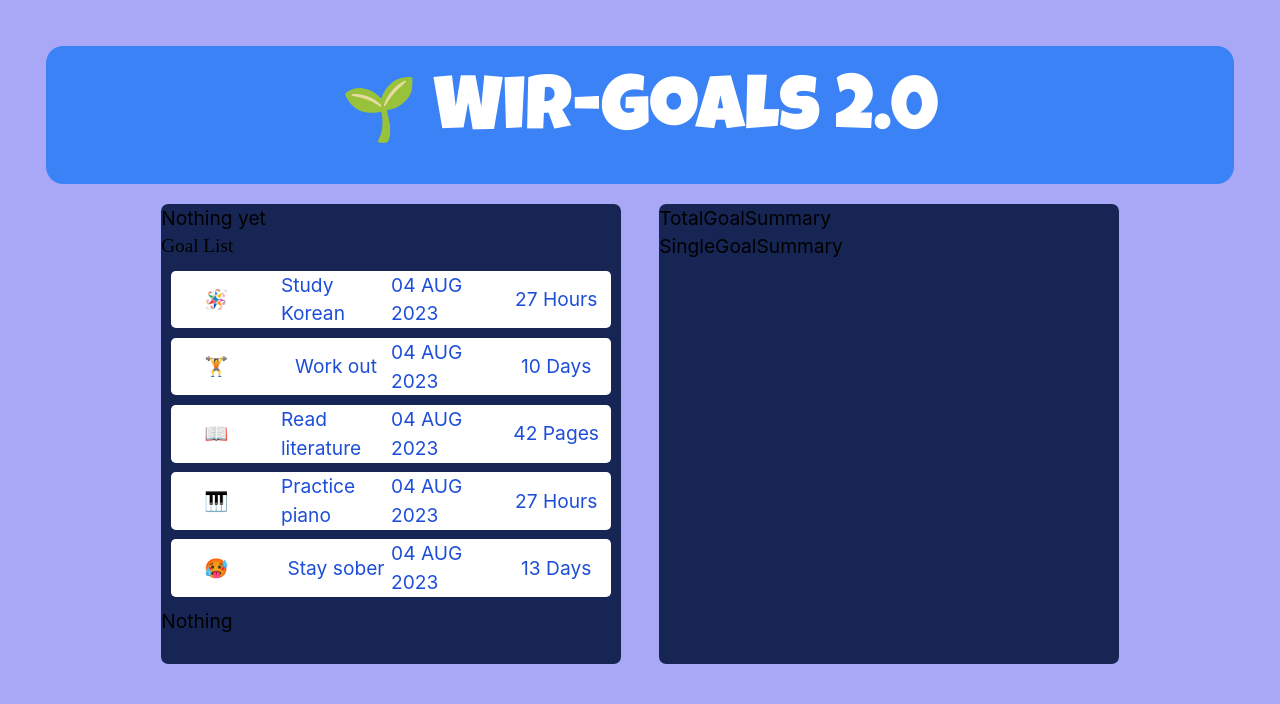
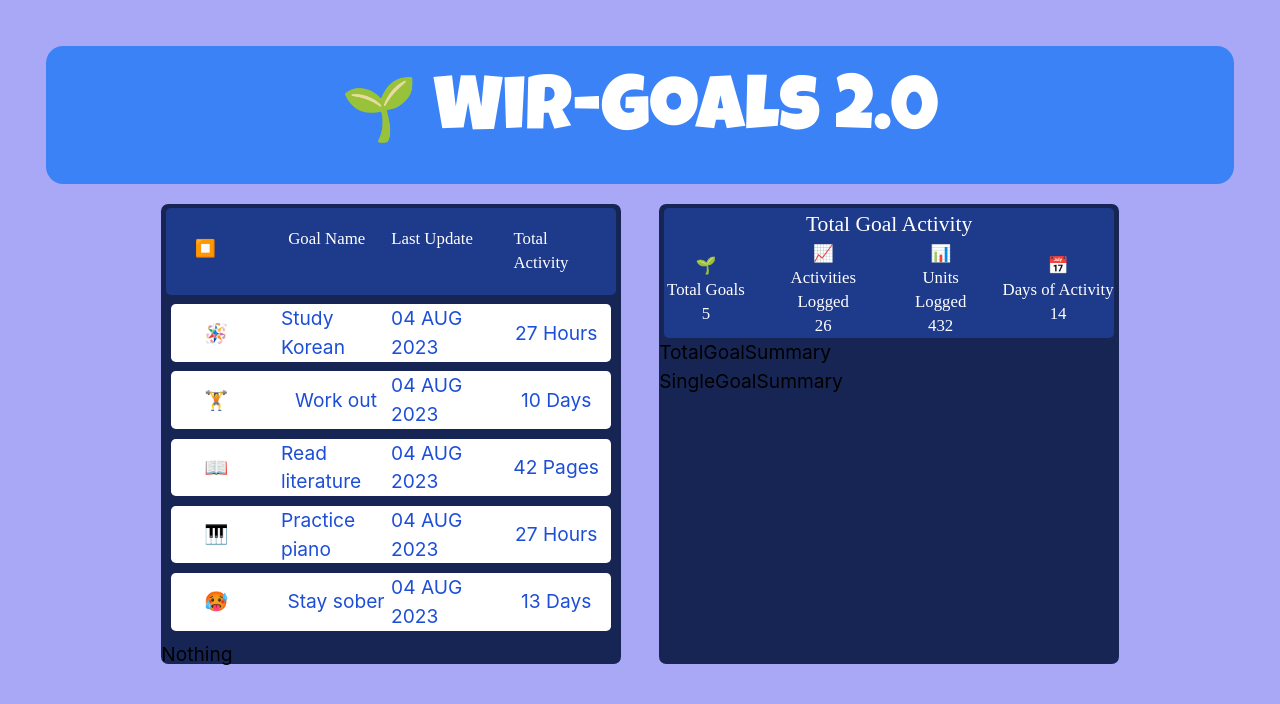
Before and after one commit to taiarima/wirgoals-2, a React (Vite) app: page / in a window 1280 px wide. Shown: the top 704 px of the page. Built offline with nearby package versions, Linux system fonts and the light colour scheme; a web font is replaced by a local one.

Commit message:
Styled some components.

```diff
--- a/src/App.jsx
+++ b/src/App.jsx
@@ -5,6 +5,7 @@ import GoalInfoBar from "./components/GoalInfoBar";
 import GoalList from "./components/GoalList";
 import TotalGoalSummary from "./components/TotalGoalSummary";
 import SingleGoalSummary from "./components/SingleGoalSummary";
+import TotalGoalInfoBar from "./components/TotalGoalInfoBar";
 
 function App() {
   const goalObjects = [
@@ -110,6 +111,7 @@ function App() {
           <GoalList goalList={goalObjects} />
         </Pane>
         <Pane>
+          <TotalGoalInfoBar />
           <TotalGoalSummary />
           <SingleGoalSummary />
         </Pane>
--- a/src/components/GoalInfoBar.jsx
+++ b/src/components/GoalInfoBar.jsx
@@ -1,3 +1,10 @@
 export default function GoalInfoBar() {
-  return <div>Nothing yet</div>;
+  return (
+    <div className="width-99 ml-1 mt-1 mr-1 bg-blue-900 rounded grid grid-cols-4 align-middle p-4 text-sm font-subtitle text-white">
+      <h1 className="mt-2 ml-2">⏹️</h1>
+      <h1>Goal Name</h1>
+      <h1>Last Update</h1>
+      <h1 className="ml-4">Total Activity</h1>
+    </div>
+  );
 }
--- a/src/components/GoalList.jsx
+++ b/src/components/GoalList.jsx
@@ -12,7 +12,7 @@ export default function GoalList({
 }) {
   return (
     <div className="goal-container overflow-y-auto">
-      <h1 className="font-subtitle">Goal List</h1>
+      {/* <h1 className="font-subtitle">Goal List</h1> */}
       {goalList.length > 1 && (
         <ul>
           {goalList.map((goal) => (
--- /dev/null
+++ b/src/components/TotalGoalInfoBar.jsx
@@ -0,0 +1,29 @@
+export default function TotalGoalInfoBar() {
+  return (
+    <div className="width-99 ml-1 mr-1 mt-1 bg-blue-900 rounded  text-white font-subtitle">
+      <h1 className="text-lg text-center">Total Goal Activity</h1>
+      <div className=" grid grid-cols-4 align-middle text-sm">
+        <div className="flex flex-col items-center justify-center text-center mr-4 -ml-2">
+          <h2>🌱</h2>
+          <h2>Total Goals</h2>
+          <h2>5</h2>
+        </div>
+        <div className="flex flex-col items-center justify-center text-center mr-4">
+          <h2>📈</h2>
+          <h2>Activities Logged</h2>
+          <h2>26</h2>
+        </div>
+        <div className="flex flex-col items-center justify-center text-center mr-4 ml-2">
+          <h2>📊</h2>
+          <h2>Units Logged</h2>
+          <h2>432</h2>
+        </div>
+        <div className="flex flex-col items-center justify-center text-center">
+          <h2>📅</h2>
+          <h2>Days of Activity</h2>
+          <h2>14</h2>
+        </div>
+      </div>
+    </div>
+  );
+}
--- a/src/index.css
+++ b/src/index.css
@@ -35,6 +35,10 @@ body {
   height: 7.2rem;
   padding: 0 3.2rem;
   border-radius: 0.9rem;
+}
+
+.width-99 {
+  width: 98%;
 }
 
 .main {
```
